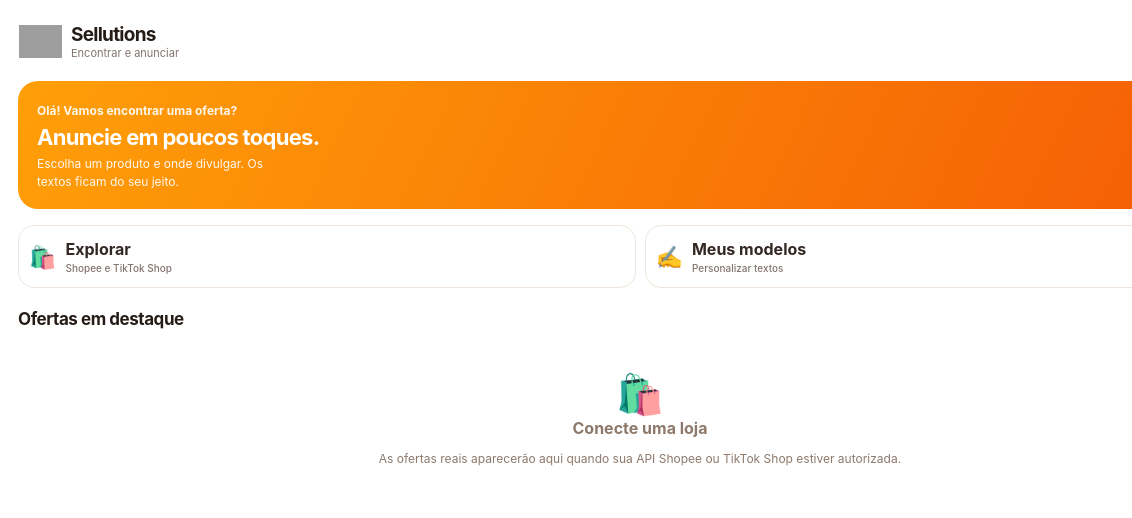
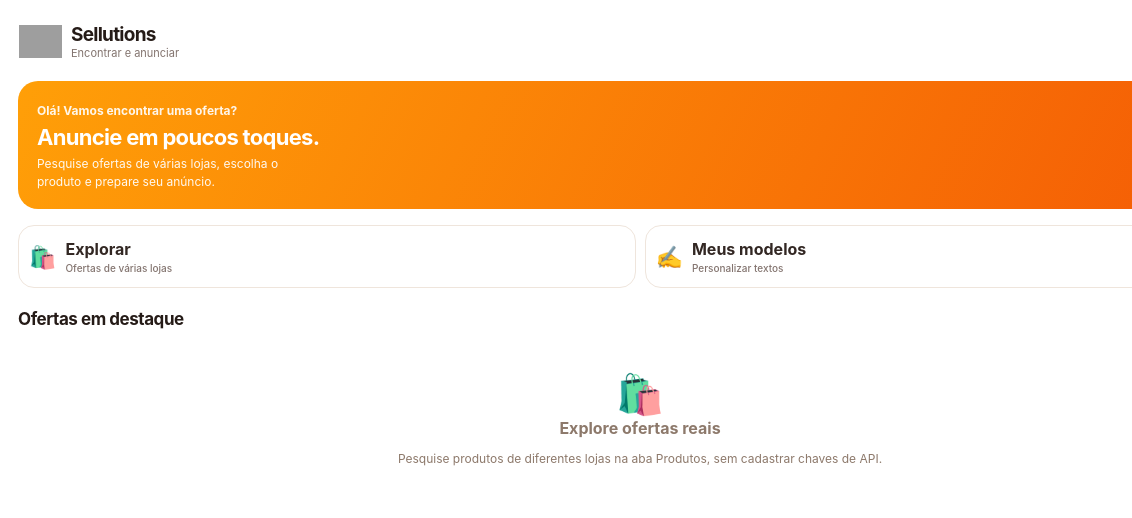
Before and after one commit to aqnoeu/Sellutions-, a plain HTML site: page app/src/main/assets/index.html in a window 1280 px wide. Shown: the top 518 px of the page, 0-1132 px from the left. Drawn offline with Linux system fonts and the light colour scheme; grey boxes are pictures that could not be loaded.

Commit message:
fix(ui): align home and connection labels with actual multi-store source

```diff
--- a/app/src/main/assets/index.html
+++ b/app/src/main/assets/index.html
@@ -29,8 +29,8 @@ textarea.field{min-height:150px;resize:vertical}
 <div class="wrap"><main class="device">
 <header class="apphead"><div class="appbrand"><img class="brand-svg" src="sellutions-icone.svg" alt="Ícone oficial Sellutions"><div><strong>Sellutions</strong><small id="subtitle">Encontrar e anunciar</small></div></div><button class="round" onclick="openTab('settings')" aria-label="Preferências">⚙</button></header>
 <div class="screen" id="scrollScreen">
-<section class="tab active" id="tab-home"><div class="hero"><img class="hero-symbol" src="sellutions-cifrao.svg" alt="" aria-hidden="true"><small>Olá! Vamos encontrar uma oferta?</small><h2>Anuncie em poucos toques.</h2><p>Escolha um produto e onde divulgar. Os textos ficam do seu jeito.</p></div><div class="quick"><button onclick="openTab('catalog')"><span>🛍️</span><div>Explorar<small>Shopee e TikTok Shop</small></div></button><button onclick="openTemplateEditor()"><span>✍️</span><div>Meus modelos<small>Personalizar textos</small></div></button></div><div class="sectionhead"><h2>Ofertas em destaque</h2><button class="linkbtn" onclick="openTab('catalog')">Ver produtos →</button></div><div class="empty"><div class="big">🛍️</div><b>Conecte uma loja</b><p>As ofertas reais aparecerão aqui quando sua API Shopee ou TikTok Shop estiver autorizada.</p></div><div class="sectionhead"><h2>Minhas ofertas</h2><button class="linkbtn" onclick="openTab('queue')">Ver atividade →</button></div><div id="homeStatus" class="shortcut"></div></section>
-<section class="tab" id="tab-catalog"><h2 class="pageTitle">Explorar produtos</h2><p class="desc">Pesquisa interna do Sellutions. Sem dados fictícios.</p><div class="pills" id="storePills"><button class="pill selected" data-store="Todas" onclick="setStore('Todas')">Todas</button><button class="pill" data-store="Shopee" onclick="setStore('Shopee')">Shopee</button><button class="pill" data-store="Mercado Livre" onclick="setStore('Mercado Livre')">Mercado Livre</button><button class="pill" data-store="Amazon" onclick="setStore('Amazon')">Amazon</button><button class="pill" data-store="SHEIN" onclick="setStore('SHEIN')">SHEIN</button><button class="pill" data-store="TikTok Shop" onclick="setStore('TikTok Shop')">TikTok Shop</button></div><label class="searchbox"><span>⌕</span><input id="search" placeholder="Buscar: celular, tênis, casa..." autocomplete="off"></label><label class="templabel" for="maxPrice">Preço máximo (R$, opcional)</label><input id="maxPrice" class="field" type="number" min="0" max="100000" placeholder="Ex.: 300" inputmode="numeric"><button class="primary full" id="searchButton" onclick="searchProducts()">Pesquisar produtos</button><div id="catalogStatus" class="notice">Busca multiloja via serviço público cloo.be. Nenhuma chave necessária para consultar ofertas. TikTok Shop ainda não disponível nesta fonte.</div><div class="products" id="catalogProducts"></div>
+<section class="tab active" id="tab-home"><div class="hero"><img class="hero-symbol" src="sellutions-cifrao.svg" alt="" aria-hidden="true"><small>Olá! Vamos encontrar uma oferta?</small><h2>Anuncie em poucos toques.</h2><p>Pesquise ofertas de várias lojas, escolha o produto e prepare seu anúncio.</p></div><div class="quick"><button onclick="openTab('catalog')"><span>🛍️</span><div>Explorar<small>Ofertas de várias lojas</small></div></button><button onclick="openTemplateEditor()"><span>✍️</span><div>Meus modelos<small>Personalizar textos</small></div></button></div><div class="sectionhead"><h2>Ofertas em destaque</h2><button class="linkbtn" onclick="openTab('catalog')">Ver produtos →</button></div><div class="empty"><div class="big">🛍️</div><b>Explore ofertas reais</b><p>Pesquise produtos de diferentes lojas na aba Produtos, sem cadastrar chaves de API.</p></div><div class="sectionhead"><h2>Minhas ofertas</h2><button class="linkbtn" onclick="openTab('queue')">Ver atividade →</button></div><div id="homeStatus" class="shortcut"></div></section>
+<section class="tab" id="tab-catalog"><h2 class="pageTitle">Explorar produtos</h2><p class="desc">Resultados reais de serviço externo, sujeitos à disponibilidade e atualização de preços.</p><div class="pills" id="storePills"><button class="pill selected" data-store="Todas" onclick="setStore('Todas')">Todas</button><button class="pill" data-store="Shopee" onclick="setStore('Shopee')">Shopee</button><button class="pill" data-store="Mercado Livre" onclick="setStore('Mercado Livre')">Mercado Livre</button><button class="pill" data-store="Amazon" onclick="setStore('Amazon')">Amazon</button><button class="pill" data-store="SHEIN" onclick="setStore('SHEIN')">SHEIN</button><button class="pill" data-store="TikTok Shop" onclick="setStore('TikTok Shop')">TikTok Shop</button></div><label class="searchbox"><span>⌕</span><input id="search" placeholder="Buscar: celular, tênis, casa..." autocomplete="off"></label><label class="templabel" for="maxPrice">Preço máximo (R$, opcional)</label><input id="maxPrice" class="field" type="number" min="0" max="100000" placeholder="Ex.: 300" inputmode="numeric"><button class="primary full" id="searchButton" onclick="searchProducts()">Pesquisar produtos</button><div id="catalogStatus" class="notice">Busca multiloja via serviço público cloo.be. Nenhuma chave necessária para consultar ofertas. TikTok Shop ainda não disponível nesta fonte.</div><div class="products" id="catalogProducts"></div>
 <div class="panel" style="margin-top:17px;padding:15px">
 <h2>Usar minha conta Shopee</h2>
 <p>Entre na Shopee pelo navegador e copie seu próprio link de afiliado. Não é necessário informar senha ou chave ao Sellutions. O login no navegador não conecta a API.</p>
@@ -46,7 +46,7 @@ textarea.field{min-height:150px;resize:vertical}
 </div></section>
 <section class="tab" id="tab-queue"><h2 class="pageTitle">Minhas ofertas</h2><p class="desc">Preparadas localmente. Nenhum envio é efetuado sem conexão validada.</p><div class="stats"><div class="stat"><b id="queuedStat">0</b><small>Preparadas</small></div><div class="stat"><b id="sentStat">0</b><small>Confirmadas</small></div><div class="stat"><b id="cancelStat">0</b><small>Canceladas</small></div></div><div id="queueList"></div><button class="ghost full" onclick="openTemplateEditor()">✏️ Editar modelos de mensagem</button></section>
 <section class="tab" id="tab-groups"><h2 class="pageTitle">Meus grupos</h2><p class="desc">Organize destinos locais enquanto a conexão WhatsApp não está disponível.</p><div id="groupsList"></div><button class="ghost full" onclick="openNewGroup()">＋ Adicionar grupo local</button><div class="notice">Grupos cadastrados aqui são somente referências locais. A criação, administração e postagem em grupos reais ainda dependem de integração.</div></section>
-<section class="tab" id="tab-settings"><h2 class="pageTitle">Preferências</h2><p class="desc">Configurações e conexões ficam aqui, fora do caminho principal.</p><div class="setting"><div><strong>Lembrar grupos escolhidos</strong><small>Sugerir os últimos destinos de uma oferta.</small></div><input type="checkbox" id="rememberGroups" checked onchange="savePrefs()"></div><div class="sectionhead"><h2>Modelos de publicação</h2></div><button class="ghost full" onclick="openTemplateEditor()">✏️ Personalizar meus modelos</button><div class="sectionhead"><h2>Conexões</h2></div><div class="notice"><b>Shopee:</b> importação de links de afiliado disponível em Produtos; busca automática depende de credenciais autorizadas<br><b>TikTok Shop:</b> autorização API pendente<br><b>Groq:</b> integração pendente<br><b>WhatsApp:</b> integração Android local pendente</div><div class="notice">Piloto fechado: sem login Sellutions ou servidor próprio. Nenhuma credencial fica embutida neste APK.</div></section>
+<section class="tab" id="tab-settings"><h2 class="pageTitle">Preferências</h2><p class="desc">Configurações e conexões ficam aqui, fora do caminho principal.</p><div class="setting"><div><strong>Lembrar grupos escolhidos</strong><small>Sugerir os últimos destinos de uma oferta.</small></div><input type="checkbox" id="rememberGroups" checked onchange="savePrefs()"></div><div class="sectionhead"><h2>Modelos de publicação</h2></div><button class="ghost full" onclick="openTemplateEditor()">✏️ Personalizar meus modelos</button><div class="sectionhead"><h2>Conexões</h2></div><div class="notice"><b>Catálogo multiloja:</b> pesquisa implementada via cloo.be, sem chave do usuário. A disponibilidade depende do serviço externo.<br><b>Shopee:</b> importação de links próprios disponível em Produtos; geração automática de links pessoais depende de autorização<br><b>TikTok Shop:</b> ainda não incluído na fonte de ofertas<br><b>Groq:</b> integração pendente<br><b>WhatsApp:</b> integração Android local pendente</div><div class="notice">Piloto fechado: sem login Sellutions ou servidor próprio. Nenhuma credencial fica embutida neste APK.</div></section>
 </div>
 <nav class="bottom"><button class="nav active" data-tab="home" onclick="openTab('home')"><span class="ico">⌂</span>Início</button><button class="nav" data-tab="catalog" onclick="openTab('catalog')"><span class="ico">▦</span>Produtos</button><button class="nav" data-tab="queue" onclick="openTab('queue')"><span class="ico">▤</span>Ofertas</button><button class="nav" data-tab="groups" onclick="openTab('groups')"><span class="ico">♧</span>Grupos</button></nav>
 <div class="overlay" id="overlay" onclick="if(event.target===this)closeSheet()"><div class="sheet" role="dialog" aria-modal="true" aria-labelledby="modalTitle"><div id="modalBody"></div></div></div>
```
